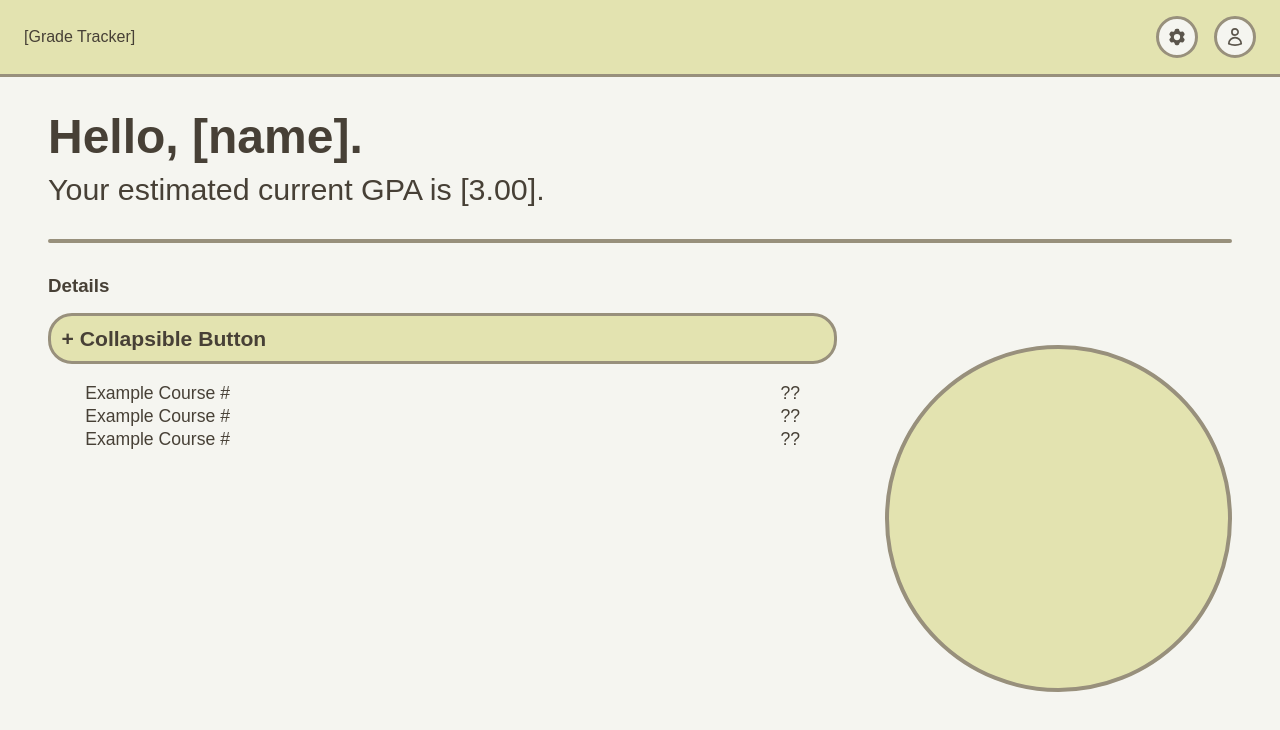
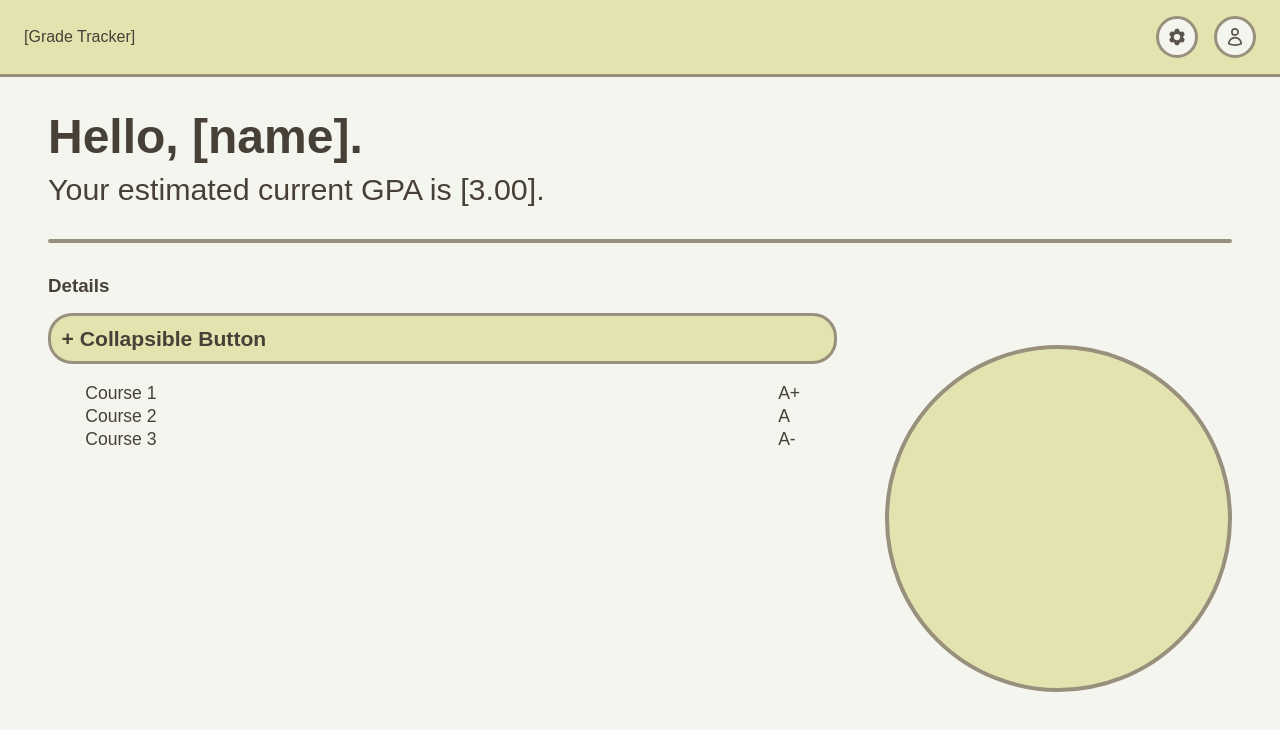
Before and after one commit to beryl-11/grade-tracker, a React (Vite) app: page / in a window 1280 px wide. Shown: the top 730 px of the page. Built offline with nearby package versions, Linux system fonts and the light colour scheme.

Commit message:
added props to clickable row

```diff
--- a/src/components/Collapsible/ClickableTableRow.jsx
+++ b/src/components/Collapsible/ClickableTableRow.jsx
@@ -1,11 +1,11 @@
-function ClickableTableRow() {
+function ClickableTableRow(props) {
     function rowClickHandler() {
         window.location.href = "/details";
     }
 
     return <tr data-href="/details" onClick={rowClickHandler}>
-        <td className="course-name">Example Course #</td>
-        <td className="course-grade">??</td>
+        <td className="course-name">{props.courseName}</td>
+        <td className="course-grade">{props.courseGrade}</td>
     </tr>
 }
 
--- a/src/components/Collapsible/Collapsible.jsx
+++ b/src/components/Collapsible/Collapsible.jsx
@@ -3,16 +3,12 @@ import { Link } from "react-router-dom"
 import ClickableTableRow from "./ClickableTableRow";
 
 function Collapsible() {
-    function rowClickHandler() {
-        window.location.href = "/details";
-    }
-
     return <div className="collapsible">
         <button type="button" className="collapsible-btn">Collapsible Button</button>
         <table className="collapsible-content">
-            <ClickableTableRow />
-            <ClickableTableRow />
-            <ClickableTableRow />
+            <ClickableTableRow courseName="Course 1" courseGrade="A+"/>
+            <ClickableTableRow courseName="Course 2" courseGrade="A"/>
+            <ClickableTableRow courseName="Course 3" courseGrade="A-"/>
         </table>
     </div>
 }
```
